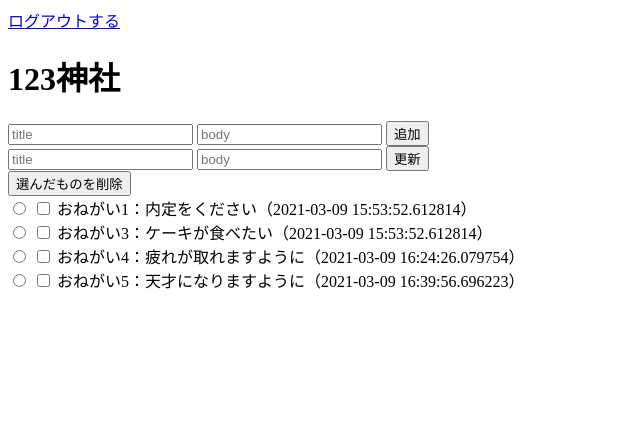
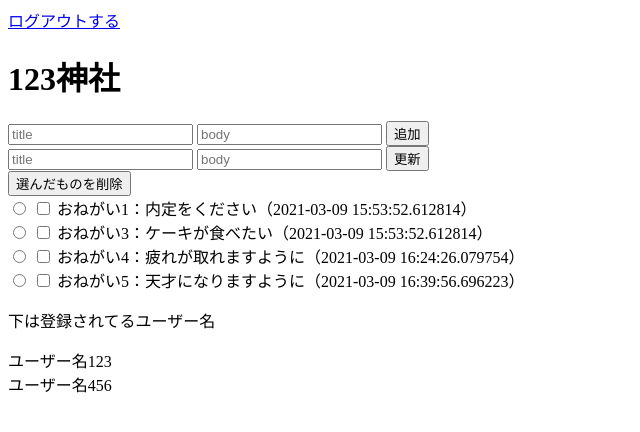
Before and after one commit to N-Naoto/flask_login, a Flask app: page / in a window 1280 px wide. Shown: the top 432 px of the page, without its empty margins (0-640 px from the left). Run offline with Flask 2, Linux system fonts and the light colour scheme; a user stored in the database is signed in; parts of the project's set-up code (start-up, migrations or seed data) failed here and were passed over.

Commit message:
indexに登録したユーザを表示 + リポジトリ名の変更

```diff
--- a/app/app.py
+++ b/app/app.py
@@ -16,8 +16,9 @@ def index():
     if "user_name" in session:
         name = session["user_name"]
         all_onegai = OnegaiContent.query.all()
+        all_user = User.query.all()
         title_name = 'index'
-        return render_template("index.html", name=name, all_onegai=all_onegai, title_name=title_name)
+        return render_template("index.html", name=name, all_onegai=all_onegai, all_user=all_user,title_name=title_name)
     # ないならtop.htmlを返す
     else:
         return redirect(url_for("top", status="logout"))
--- a/app/templates/index.html
+++ b/app/templates/index.html
@@ -29,4 +29,10 @@
         {{onegai.title}}：{{onegai.body}}（{{onegai.date}}）
     </div>
     {% endfor %}
+    <p>下は登録されてるユーザー名</p>
+    {% for user in all_user %}
+    <div>
+        ユーザー名{{user.user_name}}
+    </div>
+    {% endfor %}
 {% endblock %}
```
Also changed, not shown: README.md, models/onegai.db.
